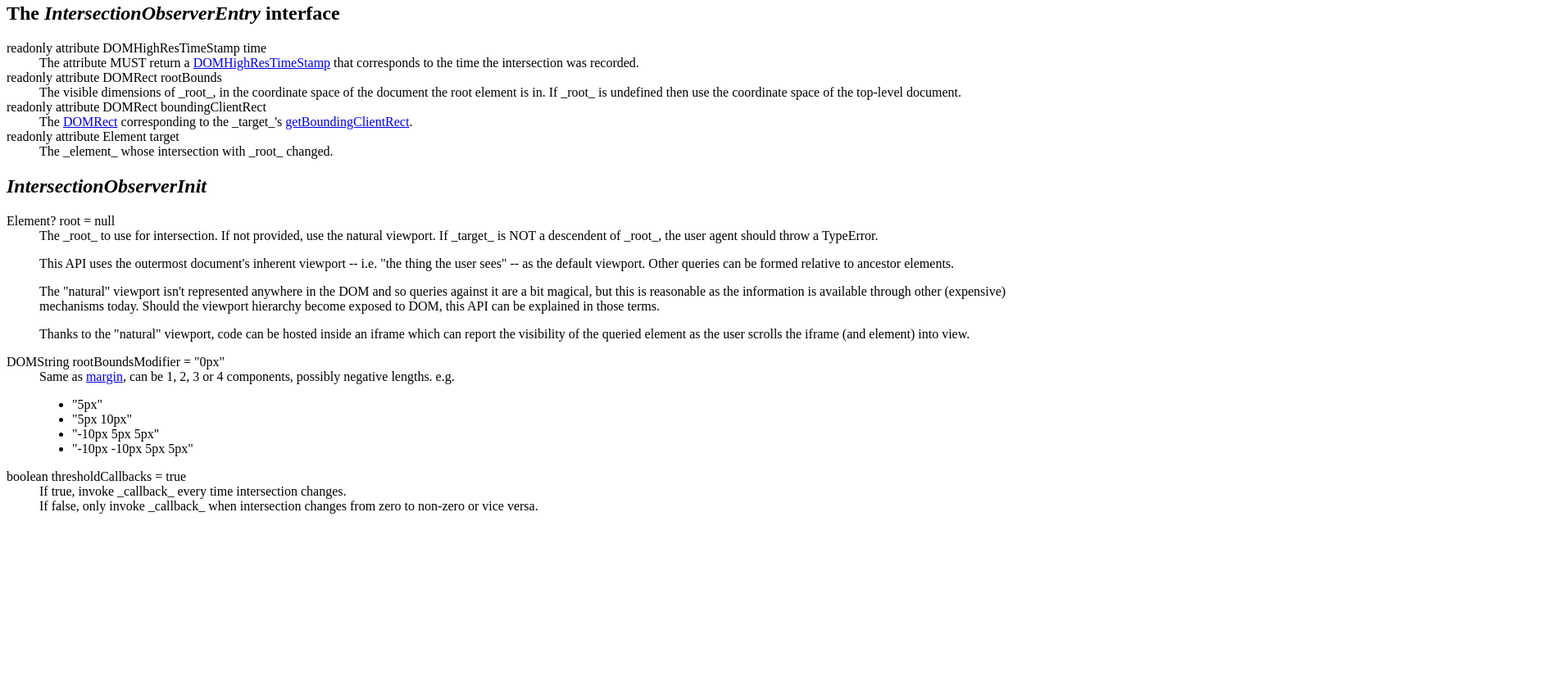
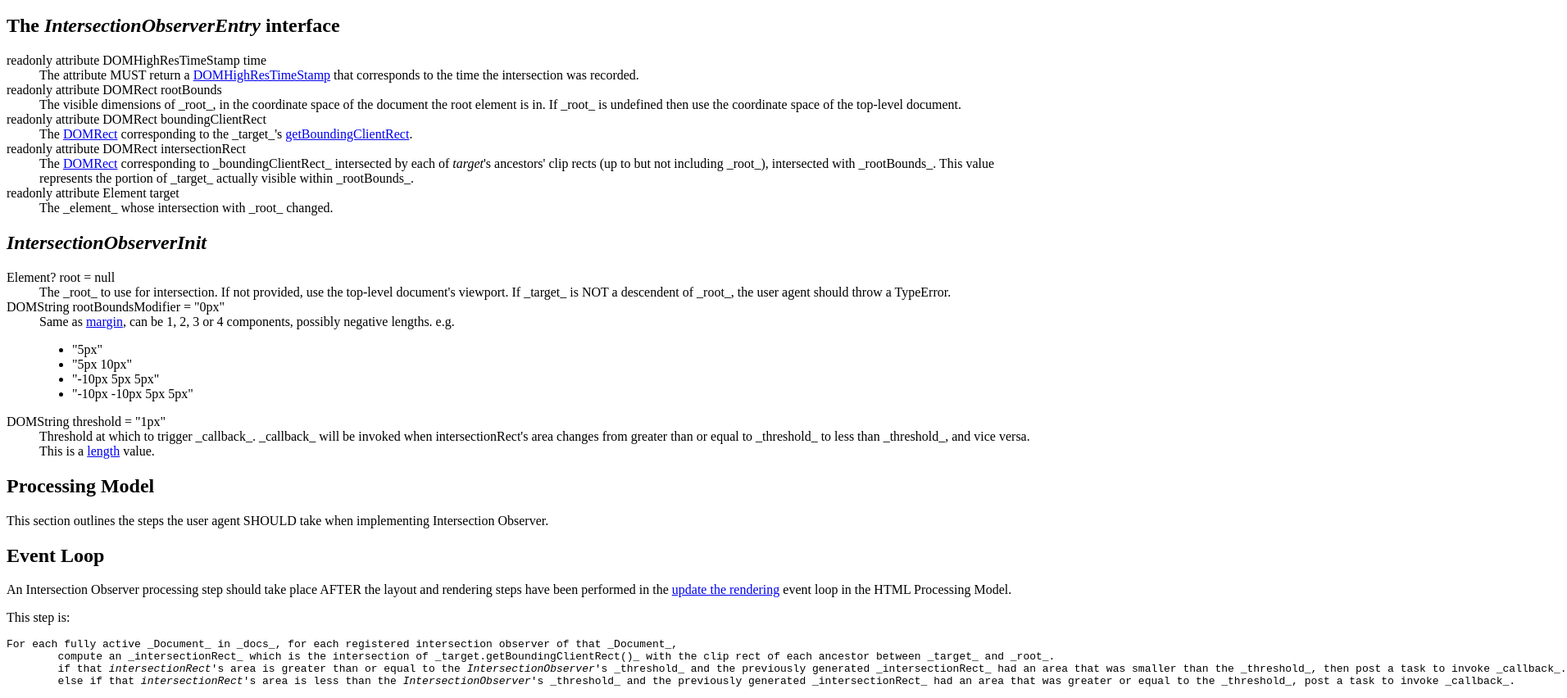
Before and after one commit to w3c/IntersectionObserver, a plain HTML site: page index.html in a window 1280 px wide. Shown: the part 1247-2099 px from the top of the page at 82% size, 1912 px wide, since content can reach past the window. Before the commit the page ends 1890 px from the top, so only its background shows below. Drawn offline with Linux system fonts and the light colour scheme.

Commit message:
added respec styled spec.

```diff
--- a/index.html
+++ b/index.html
@@ -73,14 +73,15 @@
 
     <pre class="highlight example">
       var observer = new IntersectionObserver(function(changes) {
-        console.log(c.time);     // Timestamp when the change occurred
-        console.log(c.quads);    // Array
-        console.log(c.viewport); // a Rect
-        console.log(c.element);
-      });
+        console.log(c.time);       // Timestamp when the change occurred
+        console.log(c.rootBounds);
+        console.log(c.intersectionRect);
+        console.log(c.boundingClientRect);
+        console.log(c.target);
+      }, {});
 
       // Watch all threshold events on a specific descendant of the viewport
-      observer.observe(childElement, {});
+      observer.observe(childElement);
 
       observer.disconnect(); // removes all
     </pre>
@@ -89,7 +90,7 @@
   <section>
     <h2><dfn>Intersection Observer</dfn></h2>
 
-    <p>The <a>Intersection Observer</a> API enables .</p>
+    <p>The <a>Intersection Observer</a> API enables developers to understand the visibility and position of DOM elements relative to a root element or the top level document's viewport.</p>
 
     <section>
       <h2>The <dfn>IntersectionObserverCallback</dfn></h2>
@@ -102,9 +103,9 @@
 
       <p>The <a>IntersectionObserver</a> interface can be used to observe changes in the intersection of a _target_ <a href="http://www.w3.org/2003/01/dom2-javadoc/org/w3c/dom/Element.html">Element</a> and a _root_ <a href="http://www.w3.org/2003/01/dom2-javadoc/org/w3c/dom/Element.html">Element</a>. A <dfn>registered intersection observer</dfn> consists of an observer (an <a>IntersectionObserver</a> object) and options (a <a>IntersectionObserverInit</a> dictionary).</p>
 
-      <dl title='[Constructor(IntersectionObserverCallback callback), Exposed=(Window,Worker)] interface IntersectionObserver' class='idl'>
+      <dl title='[Constructor(IntersectionObserverCallback callback, IntersectionObserverInit options), Exposed=(Window,Worker)] interface IntersectionObserver' class='idl'>
 
-        <dt>void observe(Element target, IntersectionObserverInit options)</dt>
+        <dt>void observe(Element target)</dt>
         <dd>This method instructs the user agent to observer a given _target_ (an <a href="http://www.w3.org/2003/01/dom2-javadoc/org/w3c/dom/Element.html">Element</a>) and report any changes in intersection based on the criteria given by _options_ (an object).
         </dd>
         <dt>void disconnect()</dt>
@@ -129,6 +130,8 @@
         <dd>The visible dimensions of _root_, in the coordinate space of the document the root element is in. If _root_ is undefined then use the coordinate space of the top-level document.</dd>
         <dt>readonly attribute DOMRect boundingClientRect</dt>
         <dd>The <a href="http://www.w3.org/TR/2014/WD-geometry-1-20140522/#DOMRect">DOMRect</a> corresponding to the _target_'s <a href="http://www.w3.org/TR/cssom-view/#dom-element-getboundingclientrect">getBoundingClientRect</a>.</dd>
+        <dt>readonly attribute DOMRect intersectionRect</dt>
+        <dd>The <a href="http://www.w3.org/TR/2014/WD-geometry-1-20140522/#DOMRect">DOMRect</a> corresponding to _boundingClientRect_ intersected by each of <i>target</i>'s ancestors' clip rects (up to but not including _root_), intersected with _rootBounds_. This value represents the portion of _target_ actually visible within _rootBounds_.</dd>
         <dt>readonly attribute Element target</dt>
         <dd>The _element_ whose intersection with _root_ changed.</dd>
       </dl>
@@ -138,15 +141,7 @@
       <h2><dfn>IntersectionObserverInit</dfn></h2>
       <dl title='dictionary IntersectionObserverInit' class='idl'>
         <dt>Element? root = null</dt>
-        <dd>The _root_ to use for intersection. If not provided, use the natural viewport. If _target_ is NOT a descendent of _root_, the user agent should throw a TypeError.
-          <div class='note' title='Natural Viewport'>
-            <p>This API uses the outermost document's inherent viewport -- i.e. "the thing the user sees" -- as the default viewport. Other queries can be formed relative to ancestor elements.</p>
-
-            <p>The "natural" viewport isn't represented anywhere in the DOM and so queries against it are a bit magical, but this is reasonable as the information is available through other (expensive) mechanisms today. Should the viewport hierarchy become exposed to DOM, this API can be explained in those terms.</p>
-
-            <p>Thanks to the "natural" viewport, code can be hosted inside an iframe which can report the visibility of the queried element as the user scrolls the iframe (and element) into view.</p>
-          </div>
-        </dd>
+        <dd>The _root_ to use for intersection. If not provided, use the top-level document's viewport. If _target_ is NOT a descendent of _root_, the user agent should throw a TypeError.</dd>
         <dt>DOMString rootBoundsModifier = "0px"</dt>
         <dd>Same as <a href="http://www.w3.org/TR/CSS21/box.html#margin-properties">margin</a>, can be 1, 2, 3 or 4 components, possibly negative lengths. e.g.
           <ul>
@@ -156,10 +151,27 @@
             <li>"-10px -10px 5px 5px"</li>
           </ul>
         </dd>
-        <dt>boolean thresholdCallbacks = true</dt>
-        <dd>If true, invoke _callback_ every time intersection changes.<br /> If false, only invoke _callback_ when intersection changes from zero to non-zero or vice versa.</dd>
+        <dt>DOMString threshold = "1px"</dt>
+        <dd>Threshold at which to trigger _callback_. _callback_ will be invoked when intersectionRect's area changes from greater than or equal to _threshold_ to less than _threshold_, and vice versa.<br /> This is a <a href="http://www.w3.org/TR/css3-values/#lengths">length</a> value.</dd>
       </dl>
     </section>
   </section>
+
+  <section>
+    <h2>Processing Model</h2>
+    <p> This section outlines the steps the user agent SHOULD take when implementing <a>Intersection Observer</a>.</p>
+
+    <section>
+      <h2>Event Loop</h2>
+      <p>An <a>Intersection Observer</a> processing step should take place AFTER the layout and rendering steps have been performed in the <a href="https://html.spec.whatwg.org/multipage/webappapis.html#processing-model-9">update the rendering</a> event loop in the HTML Processing Model.</p>
+      <p>This step is:</p>
+      <pre>For each fully active _Document_ in _docs_, for each <a>registered intersection observer</a> of that _Document_,
+        compute an _intersectionRect_ which is the intersection of _target.getBoundingClientRect()_ with the clip rect of each ancestor between _target_ and _root_.
+        if that <i>intersectionRect</i>'s area is greater than or equal to the <i>IntersectionObserver</i>'s _threshold_ and the previously generated _intersectionRect_ had an area that was smaller than the _threshold_, then post a task to invoke _callback_.
+        else if that <i>intersectionRect</i>'s area is less than the <i>IntersectionObserver</i>'s _threshold_ and the previously generated _intersectionRect_ had an area that was greater or equal to the _threshold_, post a task to invoke _callback_.
+</pre>
+    </section>
+  </section>
+
 </body>
 </html>
```
